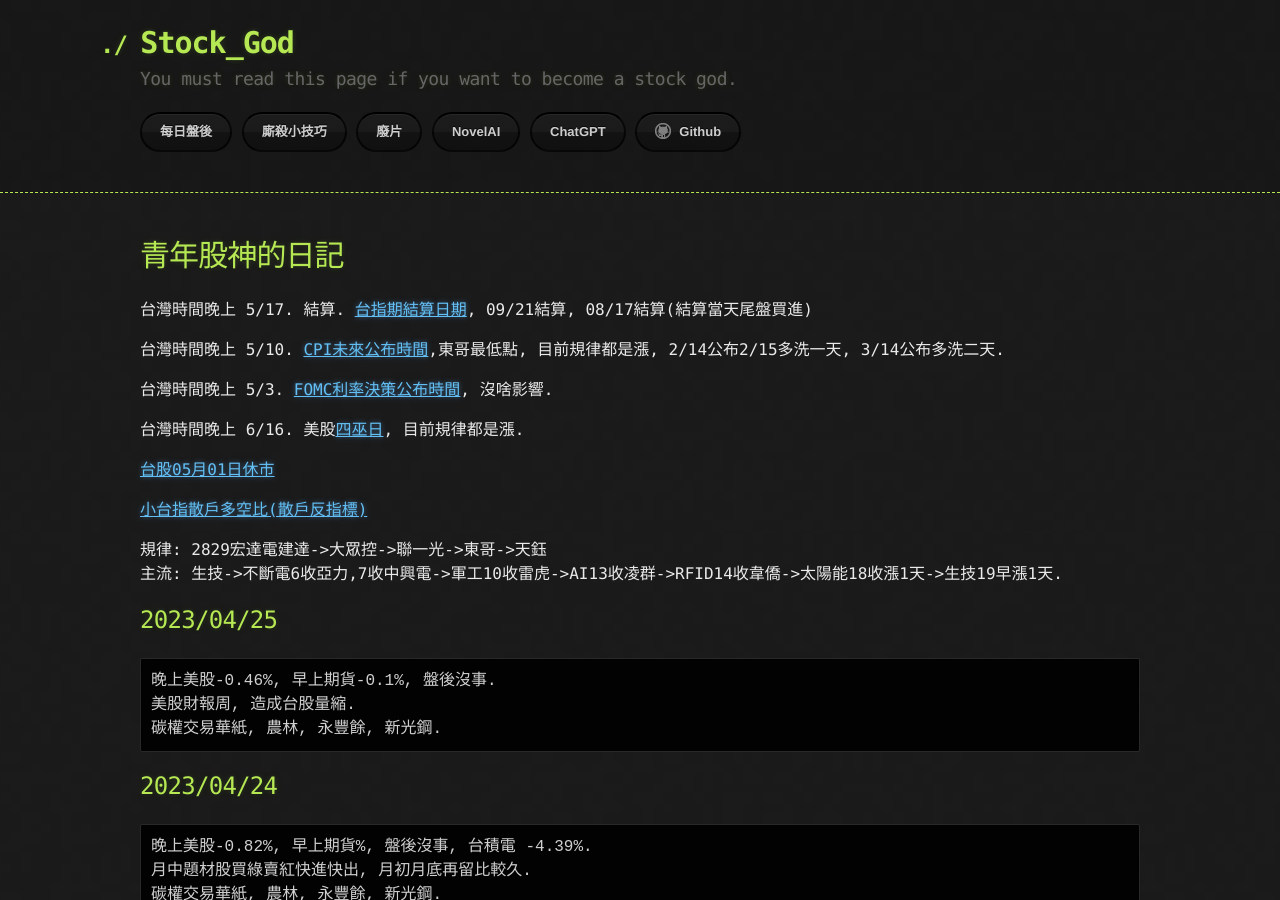
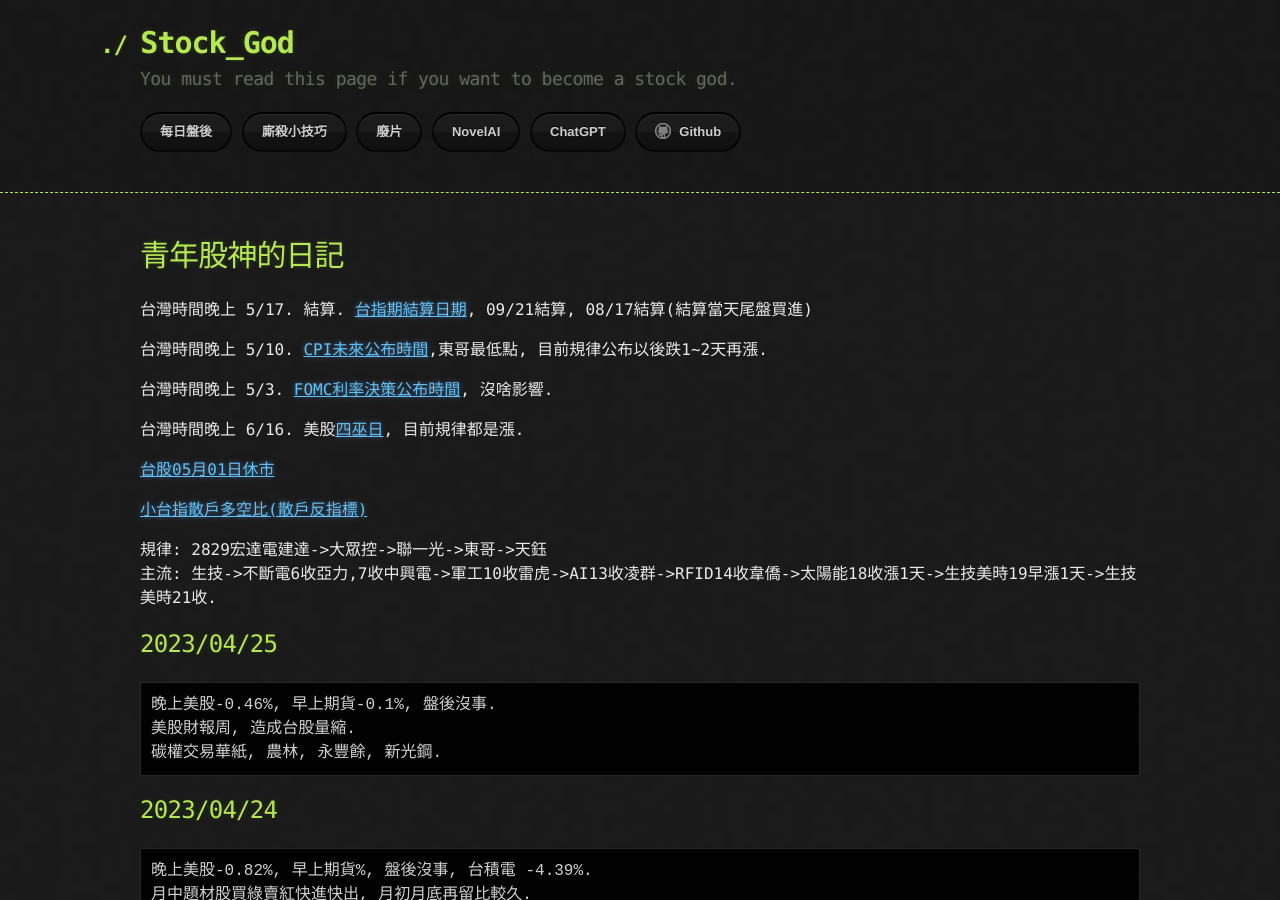
Before and after one commit to lepg5487/Stock_God, a Jekyll site: the page built from index.md, in a window 1280 px wide and 900 px high. Built offline with Jekyll 4.4.1, drawn with Linux system fonts in a browser that asks for light colours; our own code applies the rules of GitHub Pages for plain Markdown files.

Commit message:
Update index.md

````diff
--- a/index.md
+++ b/index.md
@@ -6,7 +6,7 @@ layout: testlayouts
 
 台灣時間晚上 5/17. 結算. [台指期結算日期](https://www.taifex.com.tw/file/taifex/CHINESE/4/2023Calendar_cv1.pdf), 09/21結算, 08/17結算(結算當天尾盤買進)
 
-台灣時間晚上 5/10. [CPI未來公布時間](https://hk.investing.com/economic-calendar/cpi-733),東哥最低點, 目前規律都是漲, 2/14公布2/15多洗一天, 3/14公布多洗二天.
+台灣時間晚上 5/10. [CPI未來公布時間](https://hk.investing.com/economic-calendar/cpi-733),東哥最低點, 目前規律公布以後跌1~2天再漲.
 
 台灣時間晚上 5/3. [FOMC利率決策公布時間](https://www.cmegroup.com/cn-t/markets/interest-rates/cme-fedwatch-tool.html), 沒啥影響.
 
@@ -17,7 +17,7 @@ layout: testlayouts
 [小台指散戶多空比(散戶反指標)](https://www.macromicro.me/charts/20069/tw-mtx-long-to-short-ratio-of-individual-player)
 
 規律: 2829宏達電建達->大眾控->聯一光->東哥->天鈺
-主流: 生技->不斷電6收亞力,7收中興電->軍工10收雷虎->AI13收凌群->RFID14收韋僑->太陽能18收漲1天->生技19早漲1天.
+主流: 生技->不斷電6收亞力,7收中興電->軍工10收雷虎->AI13收凌群->RFID14收韋僑->太陽能18收漲1天->生技美時19早漲1天->生技美時21收.
 
 ## 2023/04/25
 ```
````
